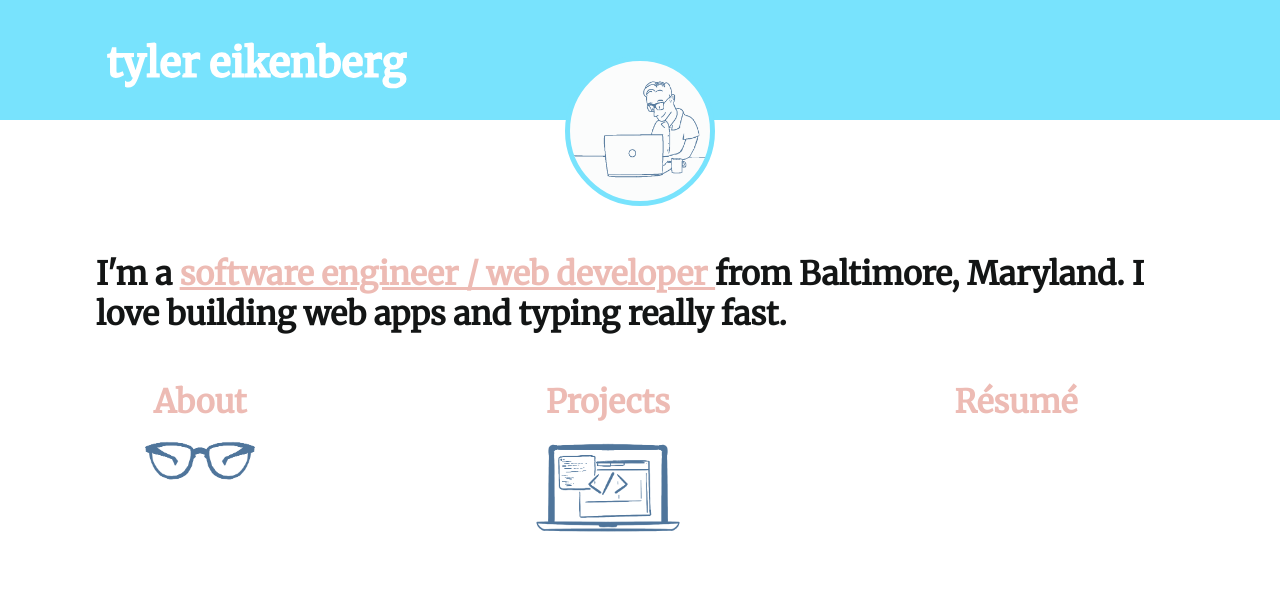
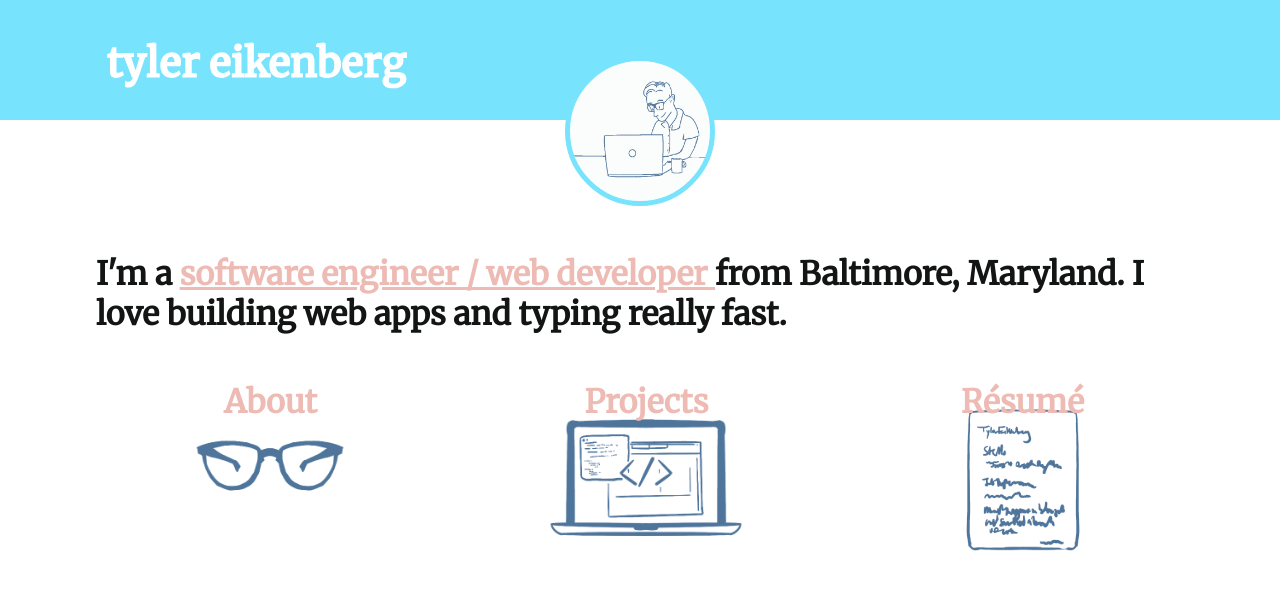
Before and after one commit to TylerEikenberg/Tyler-Eikenberg-Portfolio-Website, a React (Create React App) app: page / in a window 1280 px wide. Shown: the top 590 px of the page. Built offline with nearby package versions, Linux system fonts and the light colour scheme.

Commit message:
finished front page i think

```diff
--- a/src/App.css
+++ b/src/App.css
@@ -32,7 +32,6 @@ a {
   display: flex;
   justify-content: space-between;
   transform: scale(0.1);
-  /* border: 2px solid black; */
   margin-top: -8vh;
   animation: scale 1s ease-in-out forwards 1.5s;
 }
@@ -90,6 +89,7 @@ a {
 }
 
 .home-icons {
+  z-index: 5;
   opacity: 0;
   display: flex;
   margin: 3vh 0 0vh 40vw;
@@ -147,7 +147,7 @@ a {
   display: flex;
   flex-direction: row;
   justify-content: space-between;
-  margin: 3vh 0 0 0;
+  margin: 3vh 0 0 3vw;
   padding: 1vh 0 1vh 0;
   /* border: 2px solid black; */
 }
--- a/src/App.js
+++ b/src/App.js
@@ -81,7 +81,7 @@ const Home = () => (
             </div>
             <div className="link-wrapper">
               <Link to="/resume">
-                <Button imag="resume" content="Résumé" />
+                <Button image="resume" content="Résumé" />
               </Link>
             </div>
           </div>
--- a/src/Components/Button/Button.css
+++ b/src/Components/Button/Button.css
@@ -1,23 +1,24 @@
 .button-wrapper {
   text-align: center;
   transition: transform 0.5s;
-  padding-bottom: 5vh;
-  width: 15vw;
-
-  /* border: 1px solid black; */
+  padding-bottom: 10vh;
+  width: 20vw;
+  background-repeat: no-repeat;
+  background-size: cover;
 }
 .glasses {
   background-image: url("../../Assets/myglasses.png");
-  background-size: cover;
+  background-position-y: -3vh;
 }
 .laptop {
   background-image: url("../../Assets/laptopcode.png");
-  background-position-y: 0vh;
-  background-size: cover;
+  background-position-y: -6vh;
 }
 .resume {
   background-image: url("../../Assets/resume.png");
-  background-size: cover;
+  background-size: 85%;
+  background-position-y: -1vh;
+  background-position-x: 1.5vw;
 }
 .button-wrapper:hover {
   transform: scale(1.1);
@@ -38,4 +39,7 @@
     padding: 1vh 0 0vh 0;
     color: #edbbb4;
   }
+  .laptop {
+    background-position-y: -1vh;
+  }
 }
```
